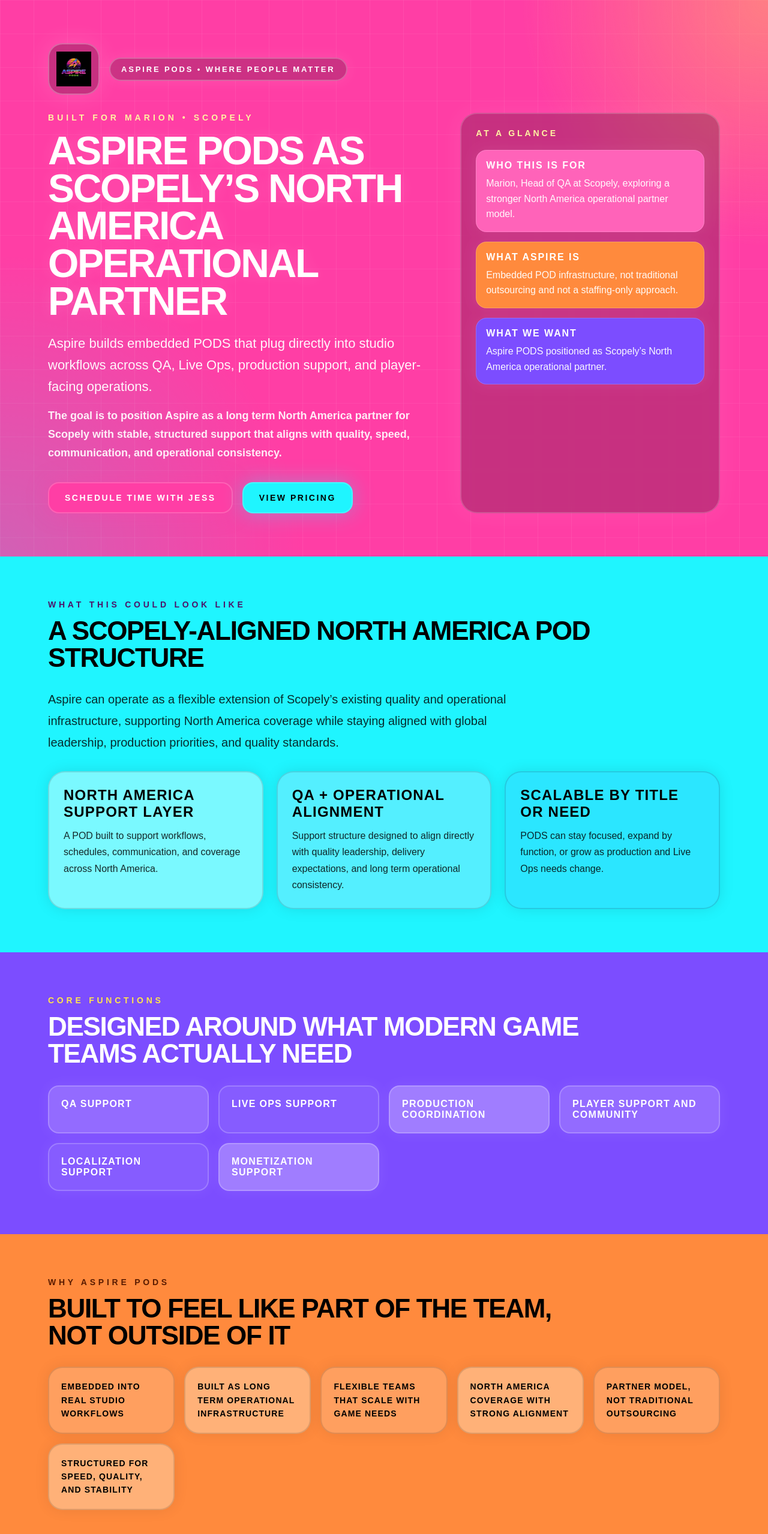
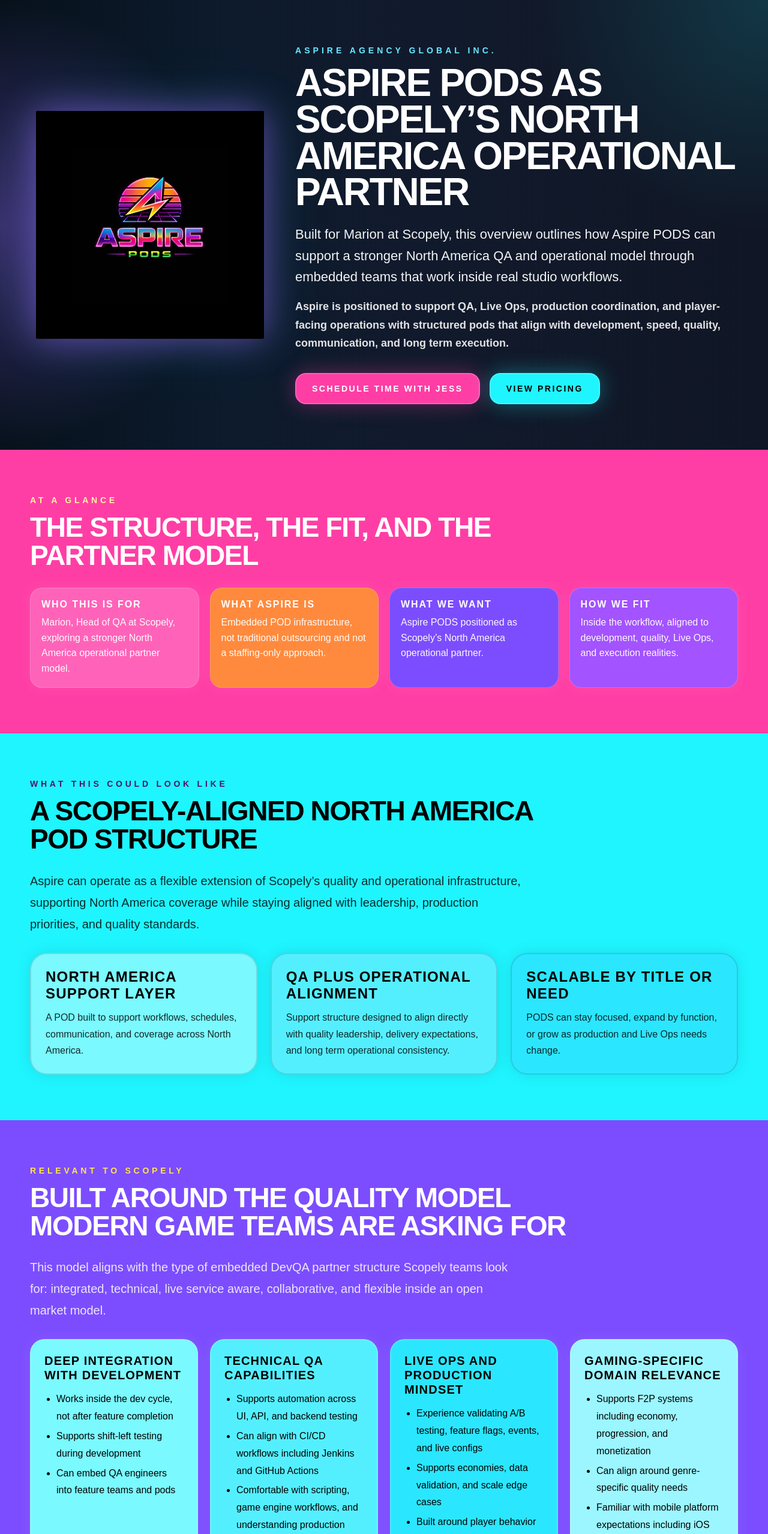
Before and after one commit to jessgoodvibesonly/aspire-marion, a Next.js app: page / in a window 1280 px wide. Shown: the top 2558 px of the page at 60% size. Built offline with nearby package versions, Linux system fonts and the light colour scheme.

Commit message:
Update page.tsx

```diff
--- a/app/page.tsx
+++ b/app/page.tsx
@@ -1,6 +1,6 @@
 export default function AspireMarionMiniPage() {
   const podFunctions = [
-    "QA support",
+    "Embedded QA support",
     "Live Ops support",
     "Production coordination",
     "Player support and community",
@@ -15,6 +15,63 @@
     "North America coverage with strong alignment",
     "Partner model, not traditional outsourcing",
     "Structured for speed, quality, and stability",
+  ];
+
+  const scopelyFit = [
+    {
+      title: "Deep integration with development",
+      points: [
+        "Works inside the dev cycle, not after feature completion",
+        "Supports shift-left testing during development",
+        "Can embed QA engineers into feature teams and pods",
+      ],
+      bg: "#7af9ff",
+    },
+    {
+      title: "Technical QA capabilities",
+      points: [
+        "Supports automation across UI, API, and backend testing",
+        "Can align with CI/CD workflows including Jenkins and GitHub Actions",
+        "Comfortable with scripting, game engine workflows, and understanding production code",
+      ],
+      bg: "#54efff",
+    },
+    {
+      title: "Live Ops and production mindset",
+      points: [
+        "Experience validating A/B testing, feature flags, events, and live configs",
+        "Supports economies, data validation, and scale edge cases",
+        "Built around player behavior awareness and live service reality",
+      ],
+      bg: "#2be6ff",
+    },
+    {
+      title: "Gaming-specific domain relevance",
+      points: [
+        "Supports F2P systems including economy, progression, and monetization",
+        "Can align around genre-specific quality needs",
+        "Familiar with mobile platform expectations including iOS and Android",
+      ],
+      bg: "#9bf6ff",
+    },
+    {
+      title: "Collaboration and communication",
+      points: [
+        "Strong English communication across written and spoken workflows",
+        "Comfortable inside Agile ceremonies including standups, planning, and retros",
+        "Senior profiles who can own outcomes, flag risk, and contribute directly",
+      ],
+      bg: "#74f2ff",
+    },
+    {
+      title: "Open market flexibility",
+      points: [
+        "Comfortable with game teams interviewing DevQA candidates",
+        "Clear SLA expectations for sourcing and delivery",
+        "Operates well within a competitive open market model",
+      ],
+      bg: "#4deaff",
+    },
   ];
 
   const pricing = [
@@ -36,9 +93,9 @@
   ];
 
   const sectionWrap = {
-    maxWidth: "1120px",
+    maxWidth: "1180px",
     margin: "0 auto",
-    padding: "72px 24px",
+    padding: "76px 24px",
   } as const;
 
   const sectionTitle = {
@@ -50,7 +107,7 @@
   };
 
   const sectionHeading = {
-    fontSize: "44px",
+    fontSize: "46px",
     fontWeight: 900,
     textTransform: "uppercase" as const,
     letterSpacing: "-0.03em",
@@ -106,11 +163,13 @@
         fontFamily: "Arial, Helvetica, sans-serif",
       }}
     >
+      {/* HERO */}
       <section
         style={{
           position: "relative",
           overflow: "hidden",
-          background: "#ff3ea5",
+          background:
+            "linear-gradient(90deg, #06111b 0%, #0d1b2d 30%, #111a2c 55%, #101625 100%)",
           color: "#ffffff",
         }}
       >
@@ -118,77 +177,52 @@
           style={{
             position: "absolute",
             inset: 0,
-            opacity: 0.2,
-            backgroundImage:
-              "linear-gradient(to right, rgba(255,255,255,0.35) 1px, transparent 1px), linear-gradient(to bottom, rgba(255,255,255,0.28) 1px, transparent 1px)",
-            backgroundSize: "56px 56px",
+            background:
+              "radial-gradient(circle at left center, rgba(154,102,255,0.35), transparent 28%), radial-gradient(circle at top right, rgba(31,245,255,0.15), transparent 26%)",
           }}
         />
-        <div
-          style={{
-            position: "absolute",
-            inset: 0,
-            background:
-              "radial-gradient(circle at top right, rgba(255,214,87,0.42), transparent 26%), radial-gradient(circle at bottom left, rgba(0,255,255,0.18), transparent 32%)",
-          }}
-        />
-
         <div style={{ ...sectionWrap, position: "relative" }}>
           <div
             style={{
-              display: "flex",
-              flexWrap: "wrap",
+              display: "grid",
+              gap: "42px",
+              gridTemplateColumns: "minmax(340px, 400px) minmax(0, 1fr)",
               alignItems: "center",
-              gap: "16px",
-              marginBottom: "30px",
             }}
           >
             <div
               style={{
                 display: "flex",
-                height: "82px",
-                width: "82px",
+                justifyContent: "center",
+              }}
+            >
+              <div
+                style={{
+                  width: "320px",
+                  minHeight: "320px",
+                  borderRadius: "2px",
+                  background: "#000000",
+                  boxShadow:
+                    "0 0 60px rgba(154,102,255,0.55), 0 0 120px rgba(31,245,255,0.12)",
+                  display: "flex",
                   alignItems: "center",
                   justifyContent: "center",
-                borderRadius: "24px",
-                border: "2px solid rgba(255,255,255,0.28)",
-                background: "rgba(0,0,0,0.22)",
-                boxShadow: "0 0 40px rgba(255,255,255,0.14)",
-                backdropFilter: "blur(8px)",
+                  padding: "30px",
                 }}
               >
                 <img
                   src="/aspire-pods-logo.png"
                   alt="Aspire PODS logo"
-                style={{ height: "58px", width: "58px", objectFit: "contain" }}
+                  style={{
+                    width: "100%",
+                    maxWidth: "260px",
+                    objectFit: "contain",
+                    display: "block",
+                  }}
                 />
-            </div>
-
-            <div
-              style={{
-                borderRadius: "999px",
-                border: "2px solid rgba(255,255,255,0.25)",
-                background: "rgba(0,0,0,0.2)",
-                padding: "10px 18px",
-                fontSize: "13px",
-                fontWeight: 900,
-                textTransform: "uppercase",
-                letterSpacing: "0.22em",
-                boxShadow: "0 0 24px rgba(255,255,255,0.1)",
-                backdropFilter: "blur(8px)",
-              }}
-            >
-              Aspire PODS • Where people matter
               </div>
             </div>
 
-          <div
-            style={{
-              display: "grid",
-              gap: "38px",
-              gridTemplateColumns: "minmax(0, 1.2fr) minmax(320px, 0.8fr)",
-            }}
-          >
             <div>
               <p
                 style={{
@@ -196,23 +230,22 @@
                   fontWeight: 900,
                   textTransform: "uppercase",
                   letterSpacing: "0.36em",
-                  color: "#fff3a2",
+                  color: "#69e8ff",
                   margin: 0,
                 }}
               >
-                Built for Marion • Scopely
+                Aspire Agency Global Inc.
               </p>
 
               <h1
                 style={{
                   margin: "16px 0 22px",
                   maxWidth: "930px",
-                  fontSize: "66px",
+                  fontSize: "64px",
                   fontWeight: 900,
                   textTransform: "uppercase",
                   lineHeight: 0.95,
                   letterSpacing: "-0.035em",
-                  textShadow: "0 0 24px rgba(255,255,255,0.12)",
                 }}
               >
                 Aspire PODS as Scopely’s North America operational partner
@@ -227,23 +260,24 @@
                   color: "rgba(255,255,255,0.95)",
                 }}
               >
-                Aspire builds embedded PODS that plug directly into studio workflows
-                across QA, Live Ops, production support, and player-facing operations.
+                Built for Marion at Scopely, this overview outlines how Aspire PODS
+                can support a stronger North America QA and operational model through
+                embedded teams that work inside real studio workflows.
               </p>
 
               <p
                 style={{
                   margin: 0,
-                  maxWidth: "790px",
+                  maxWidth: "800px",
                   fontSize: "18px",
                   fontWeight: 600,
                   lineHeight: 1.7,
-                  color: "rgba(255,255,255,0.9)",
+                  color: "rgba(255,255,255,0.88)",
                 }}
               >
-                The goal is to position Aspire as a long term North America partner
-                for Scopely with stable, structured support that aligns with quality,
-                speed, communication, and operational consistency.
+                Aspire is positioned to support QA, Live Ops, production coordination,
+                and player-facing operations with structured pods that align with
+                development, speed, quality, communication, and long term execution.
               </p>
 
               <div
@@ -268,22 +302,27 @@
                 </a>
               </div>
             </div>
+          </div>
+        </div>
+      </section>
 
-            <div style={{ ...darkCard, padding: "24px" }}>
-              <p
+      {/* AT A GLANCE */}
+      <section style={{ background: "#ff3ea5", color: "#ffffff" }}>
+        <div style={sectionWrap}>
+          <div style={{ maxWidth: "920px", marginBottom: "30px" }}>
+            <p style={{ ...sectionTitle, color: "#fff3a2" }}>At a glance</p>
+            <h2 style={sectionHeading}>
+              The structure, the fit, and the partner model
+            </h2>
+          </div>
+
+          <div
             style={{
-                  fontSize: "14px",
-                  fontWeight: 900,
-                  textTransform: "uppercase",
-                  letterSpacing: "0.28em",
-                  color: "#fff3a2",
-                  margin: 0,
+              display: "grid",
+              gap: "18px",
+              gridTemplateColumns: "repeat(auto-fit, minmax(250px, 1fr))",
             }}
           >
-                At a glance
-              </p>
-
-              <div style={{ marginTop: "20px", display: "grid", gap: "16px" }}>
             {[
               {
                 title: "Who this is for",
@@ -300,14 +339,19 @@
                 text: "Aspire PODS positioned as Scopely’s North America operational partner.",
                 bg: "#7c4dff",
               },
+              {
+                title: "How we fit",
+                text: "Inside the workflow, aligned to development, quality, Live Ops, and execution realities.",
+                bg: "#a353ff",
+              },
             ].map((item) => (
               <div
                 key={item.title}
                 style={{
-                      borderRadius: "18px",
+                  borderRadius: "20px",
                   border: "1px solid rgba(255,255,255,0.18)",
                   background: item.bg,
-                      padding: "16px",
+                  padding: "18px",
                   boxShadow: "0 0 25px rgba(255,255,255,0.08)",
                 }}
               >
@@ -325,7 +369,7 @@
                 <p
                   style={{
                     margin: "8px 0 0",
-                        lineHeight: 1.6,
+                    lineHeight: 1.62,
                     color: "rgba(255,255,255,0.96)",
                   }}
                 >
@@ -335,10 +379,9 @@
             ))}
           </div>
         </div>
-          </div>
-        </div>
       </section>
 
+      {/* WHAT THIS COULD LOOK LIKE */}
       <section style={{ background: "#1ff5ff", color: "#000000" }}>
         <div style={sectionWrap}>
           <div style={{ maxWidth: "920px", marginBottom: "30px" }}>
@@ -351,15 +394,15 @@
             <p
               style={{
                 margin: 0,
-                maxWidth: "800px",
+                maxWidth: "820px",
                 fontSize: "20px",
                 lineHeight: 1.8,
                 color: "rgba(0,0,0,0.82)",
               }}
             >
-              Aspire can operate as a flexible extension of Scopely’s existing quality
-              and operational infrastructure, supporting North America coverage while
-              staying aligned with global leadership, production priorities, and quality standards.
+              Aspire can operate as a flexible extension of Scopely’s quality and
+              operational infrastructure, supporting North America coverage while
+              staying aligned with leadership, production priorities, and quality standards.
             </p>
           </div>
 
@@ -377,7 +420,7 @@
                 bg: "#7af9ff",
               },
               {
-                title: "QA + operational alignment",
+                title: "QA plus operational alignment",
                 body: "Support structure designed to align directly with quality leadership, delivery expectations, and long term operational consistency.",
                 bg: "#54efff",
               },
@@ -424,10 +467,79 @@
         </div>
       </section>
 
+      {/* SCOPELY RELEVANCE */}
       <section style={{ background: "#7c4dff", color: "#ffffff" }}>
         <div style={sectionWrap}>
+          <div style={{ maxWidth: "960px", marginBottom: "30px" }}>
+            <p style={{ ...sectionTitle, color: "#ffe44d" }}>Relevant to Scopely</p>
+            <h2 style={sectionHeading}>
+              Built around the quality model modern game teams are asking for
+            </h2>
+            <p
+              style={{
+                margin: 0,
+                maxWidth: "820px",
+                fontSize: "20px",
+                lineHeight: 1.8,
+                color: "rgba(255,255,255,0.86)",
+              }}
+            >
+              This model aligns with the type of embedded DevQA partner structure
+              Scopely teams look for: integrated, technical, live service aware,
+              collaborative, and flexible inside an open market model.
+            </p>
+          </div>
+
+          <div
+            style={{
+              display: "grid",
+              gap: "20px",
+              gridTemplateColumns: "repeat(auto-fit, minmax(280px, 1fr))",
+            }}
+          >
+            {scopelyFit.map((item) => (
+              <div
+                key={item.title}
+                style={{
+                  borderRadius: "24px",
+                  border: "2px solid rgba(255,255,255,0.16)",
+                  background: item.bg,
+                  color: "#000000",
+                  padding: "22px",
+                  boxShadow: "0 0 24px rgba(255,255,255,0.08)",
+                }}
+              >
+                <h3
+                  style={{
+                    margin: 0,
+                    fontSize: "20px",
+                    fontWeight: 900,
+                    textTransform: "uppercase",
+                    letterSpacing: "0.06em",
+                    lineHeight: 1.2,
+                  }}
+                >
+                  {item.title}
+                </h3>
+
+                <ul style={{ margin: "14px 0 0", paddingLeft: "20px", lineHeight: 1.8 }}>
+                  {item.points.map((point) => (
+                    <li key={point} style={{ marginBottom: "4px" }}>
+                      {point}
+                    </li>
+                  ))}
+                </ul>
+              </div>
+            ))}
+          </div>
+        </div>
+      </section>
+
+      {/* POD FUNCTIONS */}
+      <section style={{ background: "#ff8a3d", color: "#000000" }}>
+        <div style={sectionWrap}>
           <div style={{ maxWidth: "900px", marginBottom: "30px" }}>
-            <p style={{ ...sectionTitle, color: "#ffe44d" }}>Core functions</p>
+            <p style={{ ...sectionTitle, color: "#5a1b00" }}>Core functions</p>
             <h2 style={sectionHeading}>
               Designed around what modern game teams actually need
             </h2>
@@ -445,15 +557,15 @@
                 key={item}
                 style={{
                   borderRadius: "18px",
-                  border: "2px solid rgba(255,255,255,0.2)",
+                  border: "2px solid rgba(0,0,0,0.12)",
                   padding: "20px",
                   fontSize: "16px",
                   fontWeight: 900,
                   textTransform: "uppercase",
                   letterSpacing: "0.08em",
-                  boxShadow: "0 0 24px rgba(255,255,255,0.08)",
+                  boxShadow: "0 0 24px rgba(0,0,0,0.08)",
                   background:
-                    index % 3 === 0 ? "#936bff" : index % 3 === 1 ? "#865cff" : "#a07dff",
+                    index % 3 === 0 ? "#ff9f5f" : index % 3 === 1 ? "#ffb178" : "#ffc18d",
                 }}
               >
                 {item}
@@ -463,12 +575,11 @@
         </div>
       </section>
 
-      <section style={{ background: "#ff8a3d", color: "#000000" }}>
+      {/* WHY ASPIRE */}
+      <section style={{ background: "#ffe44d", color: "#000000" }}>
         <div style={sectionWrap}>
           <div style={{ maxWidth: "920px", marginBottom: "30px" }}>
-            <p style={{ ...sectionTitle, color: "#5a1b00" }}>
-              Why Aspire PODS
-            </p>
+            <p style={{ ...sectionTitle, color: "#5f4700" }}>Why Aspire PODS</p>
             <h2 style={sectionHeading}>
               Built to feel like part of the team, not outside of it
             </h2>
@@ -494,7 +605,7 @@
                   lineHeight: 1.6,
                   letterSpacing: "0.08em",
                   boxShadow: "0 0 24px rgba(0,0,0,0.08)",
-                  background: index % 2 === 0 ? "#ff9f5f" : "#ffb178",
+                  background: index % 2 === 0 ? "#fff06f" : "#fff6a0",
                 }}
               >
                 {item}
@@ -504,10 +615,11 @@
         </div>
       </section>
 
-      <section id="pricing" style={{ background: "#ffe44d", color: "#000000" }}>
+      {/* PRICING */}
+      <section id="pricing" style={{ background: "#000000", color: "#ffffff" }}>
         <div style={sectionWrap}>
           <div style={{ maxWidth: "920px", marginBottom: "30px" }}>
-            <p style={{ ...sectionTitle, color: "#5f4700" }}>Pricing</p>
+            <p style={{ ...sectionTitle, color: "#1ff5ff" }}>Pricing</p>
             <h2 style={sectionHeading}>Flexible monthly structures</h2>
             <p
               style={{
@@ -515,7 +627,7 @@
                 maxWidth: "780px",
                 fontSize: "20px",
                 lineHeight: 1.8,
-                color: "rgba(0,0,0,0.82)",
+                color: "rgba(255,255,255,0.82)",
               }}
             >
               Final structure depends on scope, title needs, and support mix. These
@@ -535,10 +647,10 @@
                 key={item.tier}
                 style={{
                   borderRadius: "30px",
-                  border: "2px solid rgba(0,0,0,0.12)",
+                  border: "2px solid rgba(255,255,255,0.14)",
                   padding: "24px",
-                  boxShadow: "0 0 24px rgba(0,0,0,0.08)",
-                  background: index === 0 ? "#fff06f" : index === 1 ? "#fff387" : "#fff6a0",
+                  boxShadow: "0 0 24px rgba(255,255,255,0.08)",
+                  background: index === 0 ? "#180816" : index === 1 ? "#07181a" : "#131325",
                 }}
               >
                 <p
@@ -548,7 +660,7 @@
                     fontWeight: 900,
                     textTransform: "uppercase",
                     letterSpacing: "0.24em",
-                    color: "rgba(0,0,0,0.7)",
+                    color: "#1ff5ff",
                   }}
                 >
                   {item.tier}
@@ -569,7 +681,7 @@
                     margin: 0,
                     fontSize: "16px",
                     lineHeight: 1.72,
-                    color: "rgba(0,0,0,0.82)",
+                    color: "rgba(255,255,255,0.82)",
                   }}
                 >
                   {item.note}
@@ -580,7 +692,8 @@
         </div>
       </section>
 
-      <section style={{ background: "#000000", color: "#ffffff" }}>
+      {/* FINAL SECTION */}
+      <section style={{ background: "#0b1220", color: "#ffffff" }}>
         <div style={sectionWrap}>
           <div
             style={{
```
Lines whose indentation alone changed are shown as unchanged.
